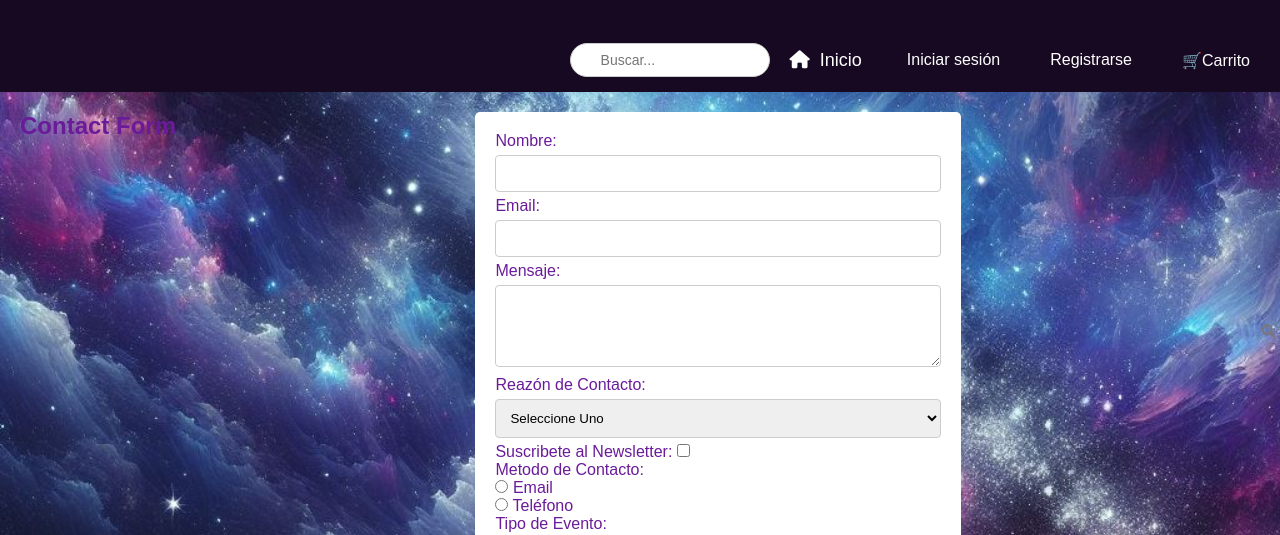
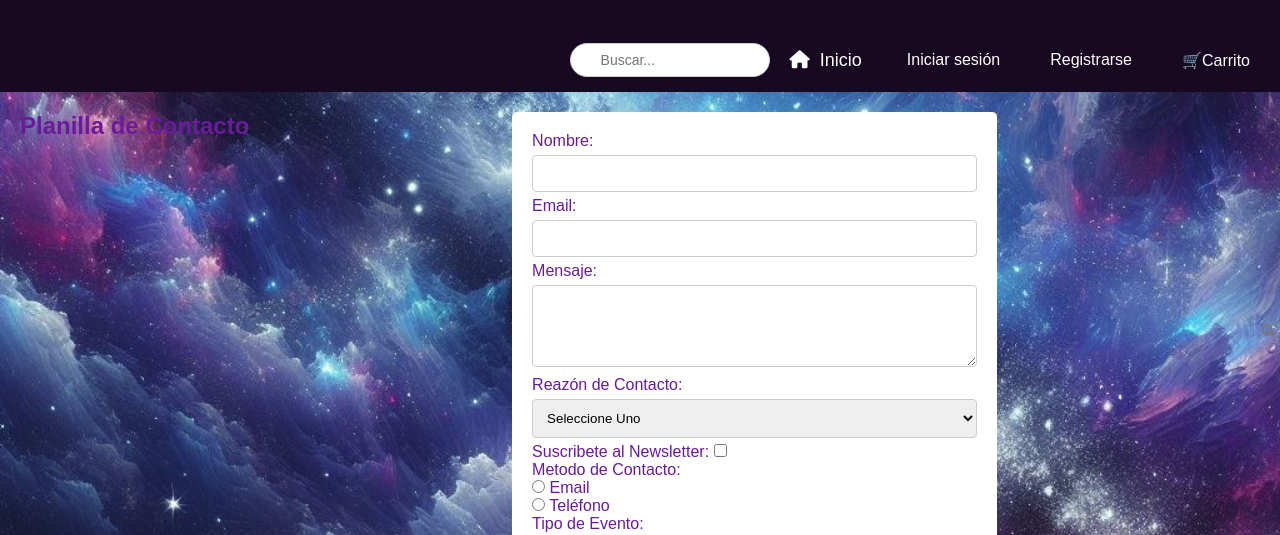
Before and after one commit to Nico20234/prototipe-website, a plain HTML site: page contact.html in a window 1280 px wide. Shown: the part 69-604 px from the top of the page. Drawn offline with Linux system fonts and the light colour scheme.

Commit message:
Update contact.html

```diff
--- a/contact.html
+++ b/contact.html
@@ -32,7 +32,7 @@
     </div>
     <main>
         <section>
-            <h2>Contact Form</h2>
+            <h2>Planilla de Contacto</h2>
             <form id="contactForm" action="#" method="post">
                 <div class="form-group">
                     <label for="name">Nombre:</label>
```
